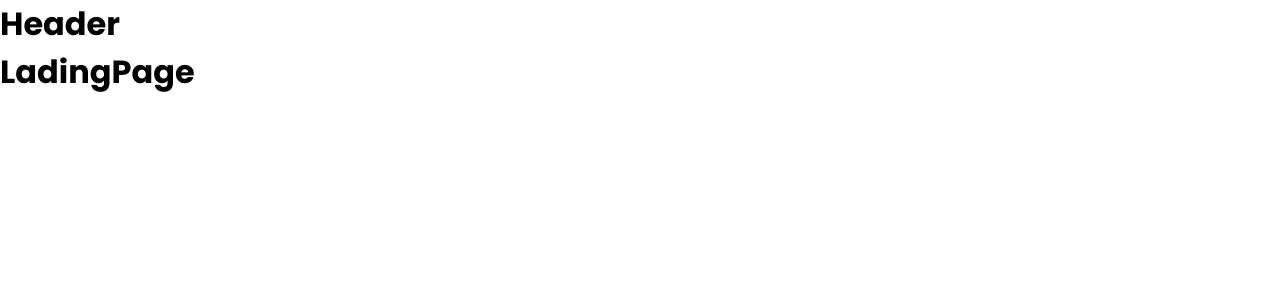
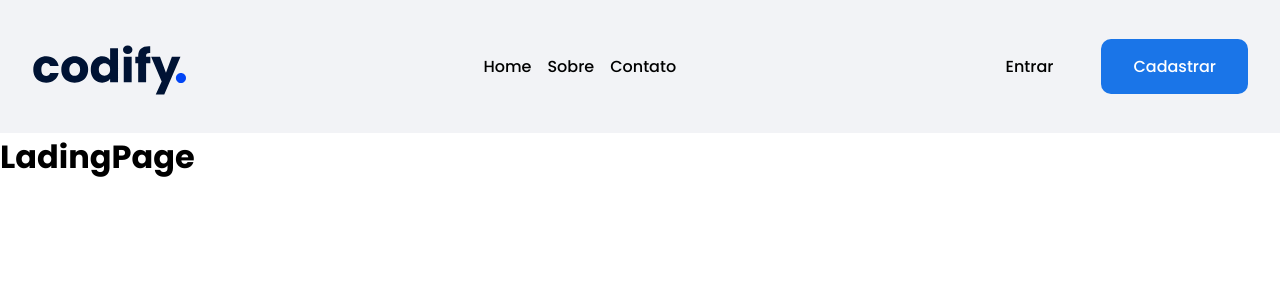
Before and after one commit to DavidAugustoo/codify-frontend, a React (Vite) app: page / in a window 1280 px wide. Shown: the top 300 px of the page. Built offline with nearby package versions, Linux system fonts and the light colour scheme.

Commit message:
style: Header component

```diff
--- /dev/null
+++ b/src/components/Button/index.jsx
@@ -0,0 +1,20 @@
+import { ButtonStyle } from './styles'
+
+export function Button({
+  title,
+  path,
+  backgroundColor,
+  hoverBackgroundColor,
+  textColor,
+}) {
+  return (
+    <ButtonStyle
+      href={path}
+      backgroundColor={backgroundColor}
+      hoverBackgroundColor={hoverBackgroundColor}
+      textColor={textColor}
+    >
+      {title}
+    </ButtonStyle>
+  )
+}
--- /dev/null
+++ b/src/components/Button/styles.js
@@ -0,0 +1,19 @@
+import styled from 'styled-components'
+
+export const ButtonStyle = styled.a`
+  background-color: ${({ theme, backgroundColor }) =>
+    theme[`${backgroundColor}`]};
+  border: none;
+  padding: 0.937rem 2rem;
+  border-radius: 10px;
+  color: ${({ theme, textColor }) => theme[`${textColor}`]};
+  transition: 0.3s;
+  max-width: 160px;
+  text-align: center;
+  font-weight: 500;
+
+  &:hover {
+    background-color: ${({ theme, hoverBackgroundColor }) =>
+      theme[`${hoverBackgroundColor}`]};
+  }
+`
--- a/src/layouts/DefaultLayout/index.jsx
+++ b/src/layouts/DefaultLayout/index.jsx
@@ -1,10 +1,11 @@
 import { Outlet } from 'react-router-dom'
 import { LayoutContainer } from './style'
+import { Header } from '../../pages/LandingPage/components/Header'
 
 export function DefaultLayout() {
   return (
     <LayoutContainer>
-      <h1>Header</h1>
+      <Header />
       <Outlet />
     </LayoutContainer>
   )
--- a/src/layouts/DefaultLayout/style.js
+++ b/src/layouts/DefaultLayout/style.js
@@ -1,3 +1,8 @@
 import styled from 'styled-components'
 
-export const LayoutContainer = styled.div``
+export const LayoutContainer = styled.div`
+  .container {
+    max-width: 79rem;
+    margin: 0px auto;
+  }
+`
--- /dev/null
+++ b/src/pages/LandingPage/components/Header/index.jsx
@@ -0,0 +1,67 @@
+import { ButtonsContainer, HeaderContainer, NavContainer } from './styles'
+
+import codifyLogoImg from '../../../../assets/codify-logo.svg'
+import { NavItem } from '../NavLink'
+import { Button } from '../../../../components/Button'
+
+export function Header() {
+  const NavLink = [
+    { title: 'Home', path: '/home' },
+    { title: 'Sobre', path: '/sobre' },
+    { title: 'Contato', path: '/contato' },
+  ]
+
+  const Buttons = [
+    {
+      title: 'Entrar',
+      path: '/login',
+      backgroundColor: 'transparent',
+      hoverBackgroundColor: 'gray-800',
+      textColor: 'black',
+    },
+    {
+      title: 'Cadastrar',
+      path: '/register',
+      backgroundColor: 'blue-500',
+      hoverBackgroundColor: 'blue-300',
+      textColor: 'white',
+    },
+  ]
+
+  return (
+    <HeaderContainer>
+      <div className="container">
+        <img src={codifyLogoImg} alt="" />
+
+        <nav>
+          <NavContainer>
+            {NavLink.map(({ title, path }) => (
+              <NavItem key={path} title={title} path={path} />
+            ))}
+          </NavContainer>
+        </nav>
+
+        <ButtonsContainer>
+          {Buttons.map(
+            ({
+              title,
+              path,
+              backgroundColor,
+              hoverBackgroundColor,
+              textColor,
+            }) => (
+              <Button
+                key={path}
+                title={title}
+                path={path}
+                backgroundColor={backgroundColor}
+                hoverBackgroundColor={hoverBackgroundColor}
+                textColor={textColor}
+              />
+            ),
+          )}
+        </ButtonsContainer>
+      </div>
+    </HeaderContainer>
+  )
+}
--- /dev/null
+++ b/src/pages/LandingPage/components/Header/styles.js
@@ -0,0 +1,24 @@
+import styled from 'styled-components'
+
+export const HeaderContainer = styled.header`
+  width: 100%;
+  background-color: ${({ theme }) => theme['gray-200']};
+  padding: 0px 2rem;
+
+  > div {
+    display: flex;
+    align-items: center;
+    justify-content: space-between;
+    padding: 2rem 0px;
+  }
+`
+
+export const NavContainer = styled.ul`
+  display: flex;
+  gap: 1rem;
+`
+
+export const ButtonsContainer = styled.div`
+  display: flex;
+  gap: 1rem;
+`
--- /dev/null
+++ b/src/pages/LandingPage/components/NavLink/index.jsx
@@ -0,0 +1,9 @@
+import { NavLink } from './styles'
+
+export function NavItem({ title, path }) {
+  return (
+    <li>
+      <NavLink href={path}>{title}</NavLink>
+    </li>
+  )
+}
--- /dev/null
+++ b/src/pages/LandingPage/components/NavLink/styles.js
@@ -0,0 +1,13 @@
+import styled from 'styled-components'
+
+export const NavLink = styled.a`
+  border-bottom: 3px solid transparent;
+  transition: 0.3s;
+  color: ${({ theme }) => theme.black};
+  font-weight: 500;
+
+  &:hover {
+    border-bottom: 3px solid ${({ theme }) => theme['blue-500']};
+    color: ${({ theme }) => theme['blue-500']};
+  }
+`
--- a/src/styles/global.js
+++ b/src/styles/global.js
@@ -23,10 +23,16 @@ export const GlobalStyle = createGlobalStyle`
     font-size: 1rem;
   }
 
+  a {
+    text-decoration: none;
+  }
+
+  button {
+    cursor: pointer;
+  }
+
   ul {
     list-style: none;
   }
 
-
-
 `
```
Also changed, not shown: src/assets/codify-logo.svg (added).
